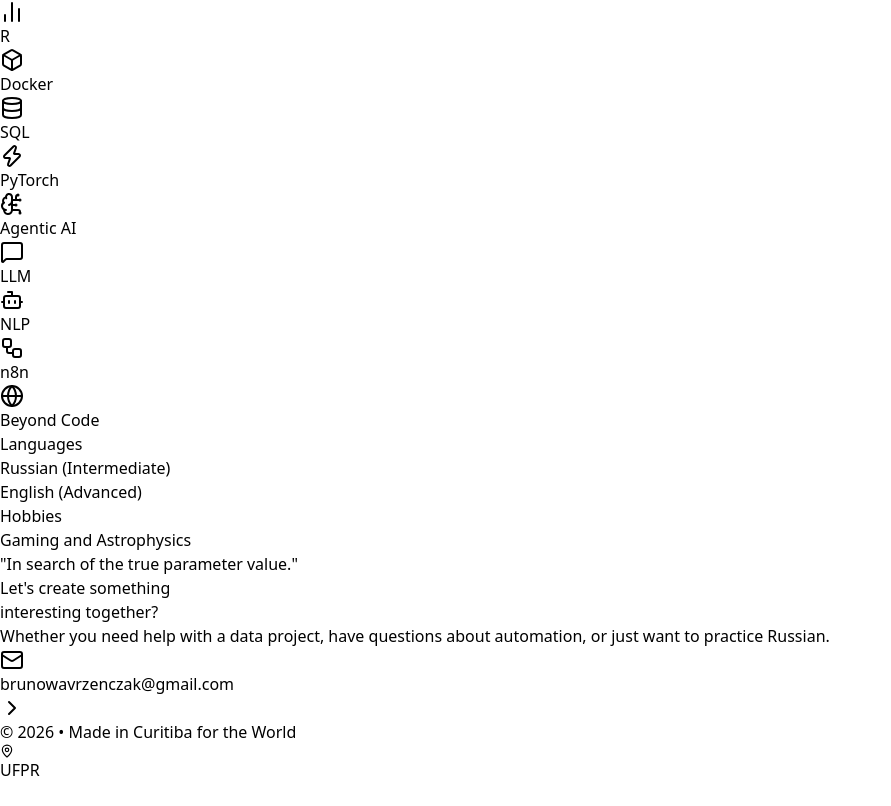
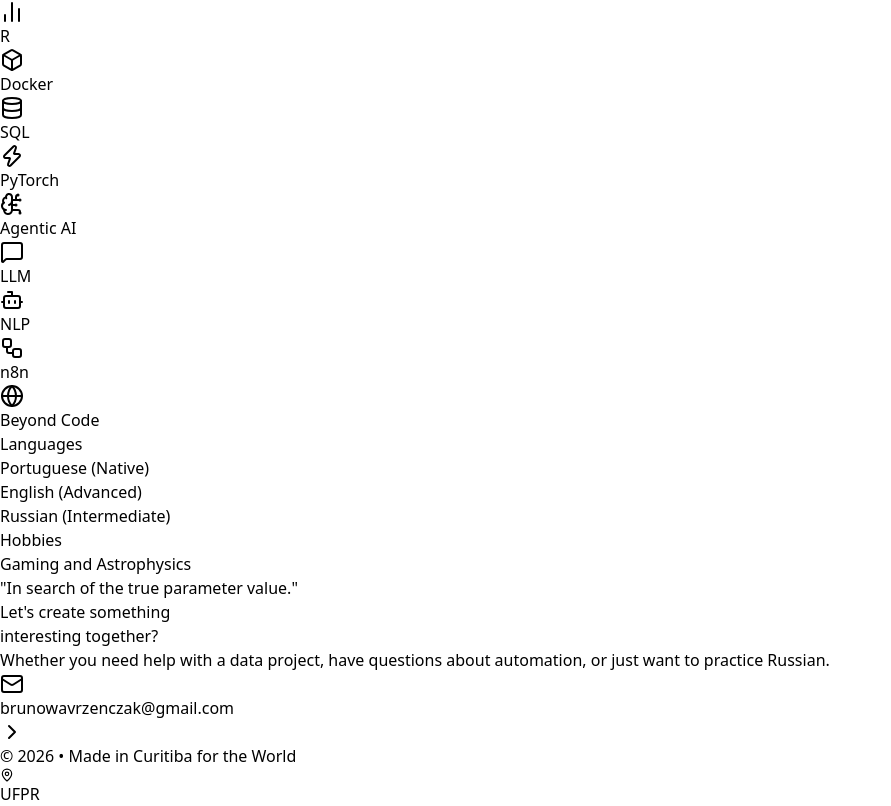
Before and after one commit to BrunoWavrzenczak/BrunoW, a React (Vite) app: page / in a window 1280 px wide. Shown: the part 1251-2057 px from the top of the page, without its empty margins (0-891 px from the left). Before the commit the page ends 2033 px from the top, so only its background shows below. Built offline with nearby package versions, Linux system fonts and the light colour scheme.

Commit message:
esqueci que falo português

```diff
--- a/src/App.jsx
+++ b/src/App.jsx
@@ -98,7 +98,7 @@
         mscDesc: "Pesquisando Inteligência Computacional, com foco principal em LLMs e Processamento de Linguagem Natural.",
         bscDesc: "Estudos focados em métodos quantitativos, inferência estatística e modelagem computacional. Forte ênfase em análise exploratória, probabilidade e aprendizado de máquina aplicado."
       },
-      hobbies: { langTitle: 'Idiomas', russian: 'Russo (Intermediário)', english: 'Inglês (Avançado)', hobbyTitle: 'Hobbies', hobbyList: 'Jogos e Astrofísica', quote: '"Em busca pelo verdadeiro valor do parâmetro."' }
+      hobbies: { langTitle: 'Idiomas', portuguese: 'Português (Nativo)', english: 'Inglês (Avançado)', russian: 'Russo (Intermediário)', hobbyTitle: 'Hobbies', hobbyList: 'Jogos e Astrofísica', quote: '"Em busca pelo verdadeiro valor do parâmetro."' }
     },
     en: {
       nav: { about: 'About', academic: 'Academic', experience: 'Experience', projects: 'Projects', gallery: 'Events' },
@@ -116,7 +116,7 @@
         mscDesc: "Researching Computational Intelligence, with a strong focus on LLMs and Natural Language Processing.",
         bscDesc: "Studied quantitative methods, statistical inference, and computational modeling. Heavy emphasis on exploratory data analysis, probability, and applied machine learning."
       },
-      hobbies: { langTitle: 'Languages', russian: 'Russian (Intermediate)', english: 'English (Advanced)', hobbyTitle: 'Hobbies', hobbyList: 'Gaming and Astrophysics', quote: '"In search of the true parameter value."' }
+      hobbies: { langTitle: 'Languages', portuguese: 'Portuguese (Native)', english: 'English (Advanced)', russian: 'Russian (Intermediate)', hobbyTitle: 'Hobbies', hobbyList: 'Gaming and Astrophysics', quote: '"In search of the true parameter value."' }
     }
   };
 
@@ -130,7 +130,7 @@
     linkedin: "https://www.linkedin.com/in/bruno-wavrzenczak/",
     // Caminhos relativos para os arquivos no GitHub
     avatarUrl: euPic,
-    cvUrl: lang === 'pt' ? "/Bruno_Wavrzenczak_cv_pt.pdf" : "/Bruno_Wavrzenczak_cv_en.pdf"
+    cvUrl: lang === 'pt' ? "./Bruno_Wavrzenczak_cv_pt.pdf" : "./Bruno_Wavrzenczak_cv_en.pdf"
   };
 
   const academic = {
@@ -391,8 +391,8 @@
                   <div className={`p-8 border rounded-2xl text-center border-dashed ${isDark ? 'border-slate-700 bg-slate-800/50' : 'border-slate-300 bg-slate-50'}`}>
                     <p className={`italic ${isDark ? 'text-slate-400' : 'text-slate-500'}`}>
                       {lang === 'pt'
-                        ? 'Ainda convergindo... Modelos estão sendo treinados e rascunhos estão no forno. Novidades em breve!'
-                        : 'Still converging... Models are training and drafts are in the oven. Updates coming soon!'}
+                        ? 'Ainda convergindo... Novidades em breve!'
+                        : 'Still converging... Updates coming soon!'}
                     </p>
                   </div>
                 )}
@@ -579,8 +579,9 @@
                 <div className="space-y-6">
                   <div>
                     <p className="text-blue-200 text-xs font-black uppercase tracking-widest mb-1">{t[lang].hobbies.langTitle}</p>
+                    <p className="font-bold text-lg">{t[lang].hobbies.portuguese}</p>
+                    <p className="font-bold text-lg">{t[lang].hobbies.english}</p>
                     <p className="font-bold text-lg">{t[lang].hobbies.russian}</p>
-                    <p className="font-bold text-lg">{t[lang].hobbies.english}</p>
                   </div>
                   <div>
                     <p className="text-blue-200 text-xs font-black uppercase tracking-widest mb-1">{t[lang].hobbies.hobbyTitle}</p>
```
